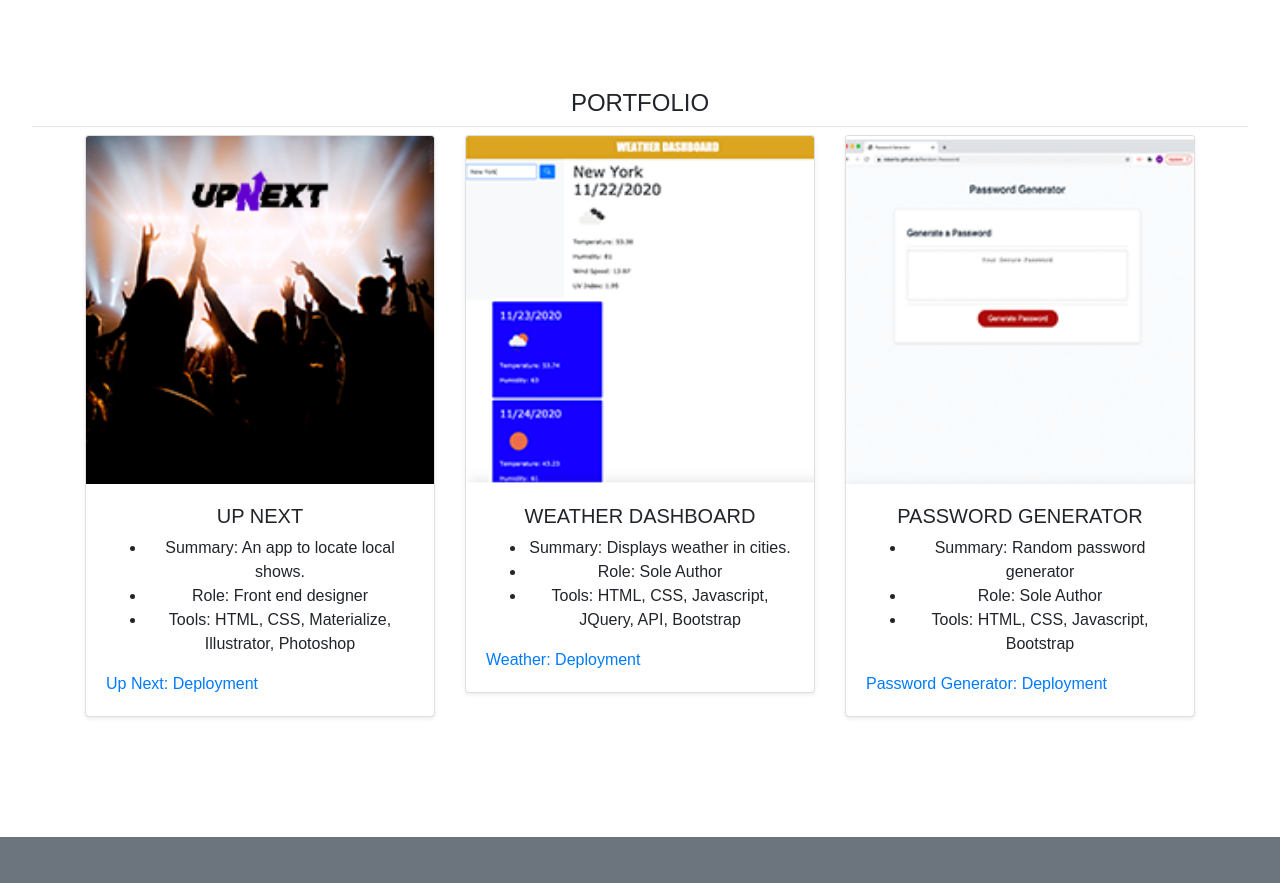
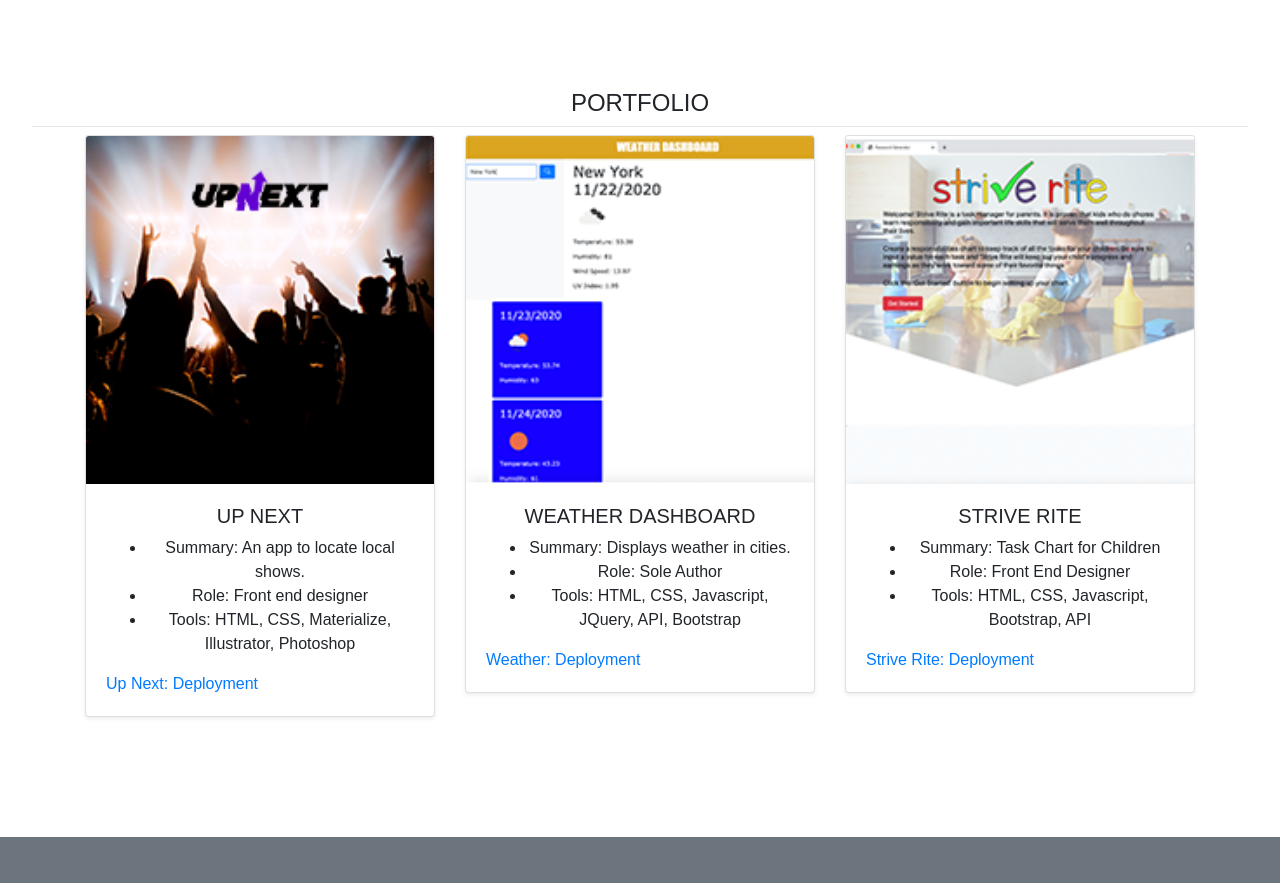
Before and after one commit to RobOrtiz/portfolio, a plain HTML site: page index.html in a window 1280 px wide. Shown: the part 1780-2663 px from the top of the page. Drawn offline with nearby package versions, Linux system fonts and the light colour scheme; a web font is replaced by a local one.

Commit message:
Added new project

```diff
--- a/index.html
+++ b/index.html
@@ -142,16 +142,16 @@
           </div>
           <div class="col-md-4">
             <div class="card mb-4 shadow-sm">
-              <img src="assets/images/password.png" class="bd-placeholder-img card-img-top" width="100%" height="100%"></img>
+              <img src="assets/images/Strive Rite.png" class="bd-placeholder-img card-img-top" width="100%" height="100%"></img>
               <div class="card-body">
-                <h5>PASSWORD GENERATOR</h5>
+                <h5>STRIVE RITE</h5>
                 <ul class="card-text">
-                  <li>Summary: Random password generator</li>
-                  <li>Role: Sole Author</li>
-                  <li>Tools: HTML, CSS, Javascript, Bootstrap</li>
+                  <li>Summary: Task Chart for Children</li>
+                  <li>Role: Front End Designer</li>
+                  <li>Tools: HTML, CSS, Javascript, Bootstrap, API</li>
                 </ul>
                 <div class="d-flex justify-content-between align-items-center">
-                  <a href="https://robortiz.github.io/Random-Password/">Password Generator: Deployment</a>
+                  <a href="https://striverite.herokuapp.com/">Strive Rite: Deployment</a>
                 </div>
               </div>
             </div>
```
Also changed, not shown: assets/images/Strive Rite.png (added).
